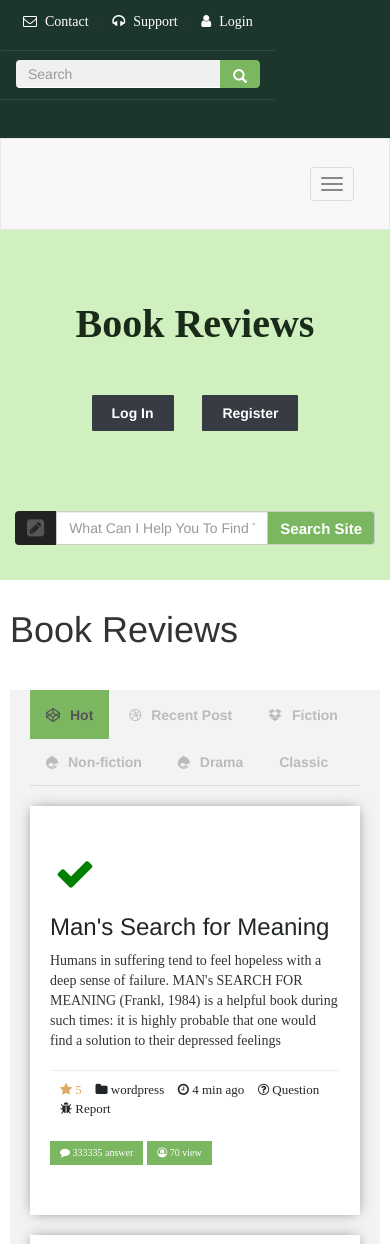
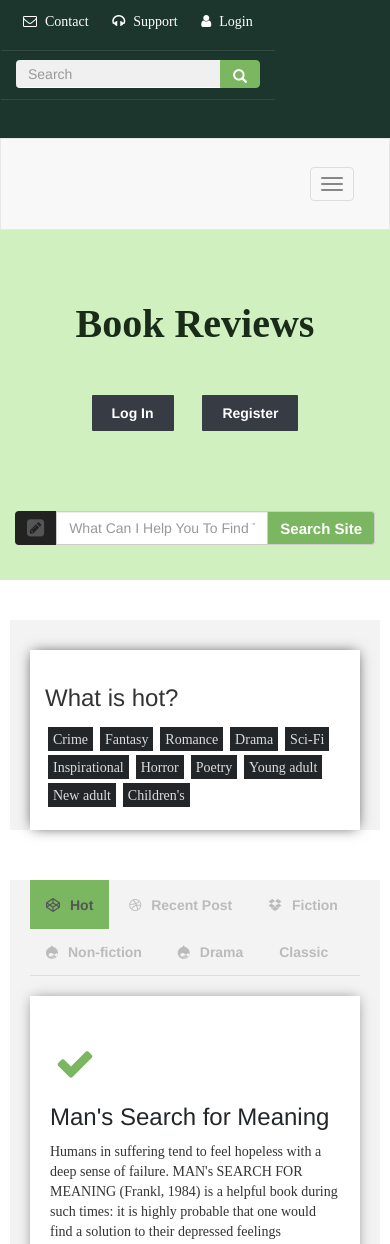
Before and after one commit to ruxiz2020/bookworm, a plain HTML site: page book.html in a window 390 px wide. Shown: the top 1244 px of the page. Drawn offline with nearby package versions, Linux system fonts and the light colour scheme.

```diff
--- a/book.html
+++ b/book.html
@@ -131,9 +131,34 @@
     <div class="container">
       <div class="row">
 
-        <div class="container-title">
-          <h1>Book Reviews</h1>
+
+        <div id="main">
+
+          <div class="col-md-15 ">
+            <!--          start tags part-->
+            <div class="tags-part2398">
+              <h3>What is hot?</h3>
+              <ul>
+                <li><a href="#">Crime</a></li>
+                <li><a href="#">Fantasy</a></li>
+                <li><a href="#">Romance</a></li>
+                <li><a href="#">Drama</a></li>
+                <li><a href="#">Sci-Fi</a></li>
+                <li><a href="#">Inspirational</a></li>
+                <li><a href="#">Horror</a></li>
+                <li><a href="#">Poetry</a></li>
+                <li><a href="#">Young adult</a></li>
+                <li><a href="#">New adult</a></li>
+                <li><a href="#">Children's</a></li>
+              </ul>
+            </div>
+            <!--          End tags part-->
+          </div>
         </div>
+
+        <br>
+
+
 
         <div id="main">
 
--- a/css/main.css
+++ b/css/main.css
@@ -23,7 +23,7 @@
     font-weight: normal;
     line-height: 1.5;
     color: #292b2c;
-    background-color: #75c275;
+    background-color: #fff;
     box-sizing: border-box;
     min-height: calc(100% - 3.5rem);
     height: calc(100% - 3.5rem);
@@ -285,7 +285,8 @@
     font-size: 14px;
     text-align: left;
     list-style: none;
-    background-color: #fff;
+    color: black;
+    background-color: #7bb661;
     -webkit-background-clip: padding-box;
     background-clip: padding-box;
     border: 1px solid #ccc;
@@ -305,6 +306,10 @@
     color: #333;
     white-space: nowrap;
     font-family: serif;
+}
+
+.dropdown-form {
+  color: #FFFFE0;
 }
 
 .main_title {
@@ -372,7 +377,7 @@
     font-size: 14px;
     line-height: 1.42857143;
     color: #000;
-    background-color: #fff;
+    background-color: #7bb661;
     background-image: none;
     border: #7bb661;
     border-radius: none;
@@ -816,7 +821,7 @@
     font-size: 40px;
     margin-top: 10px;
     padding-left: 5px;
-    color: green;
+    color: #7bb661;
 }
 
 .left-user12923 .fa-times {
@@ -900,7 +905,7 @@
 }
 
 .ques-icon-info3293 .fa-check {
-    color: green;
+    color: #7bb661;
 }
 
 .ques-icon-info3293 .fa-star {
```
Also changed, not shown: index.html (+10 -6 lines).
